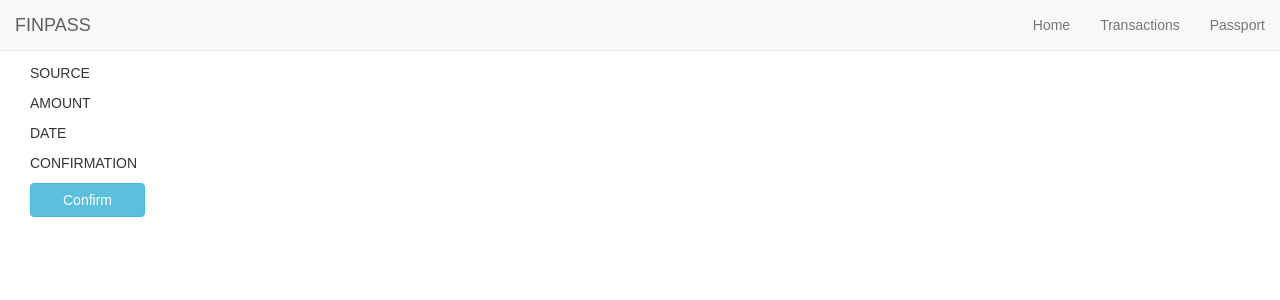
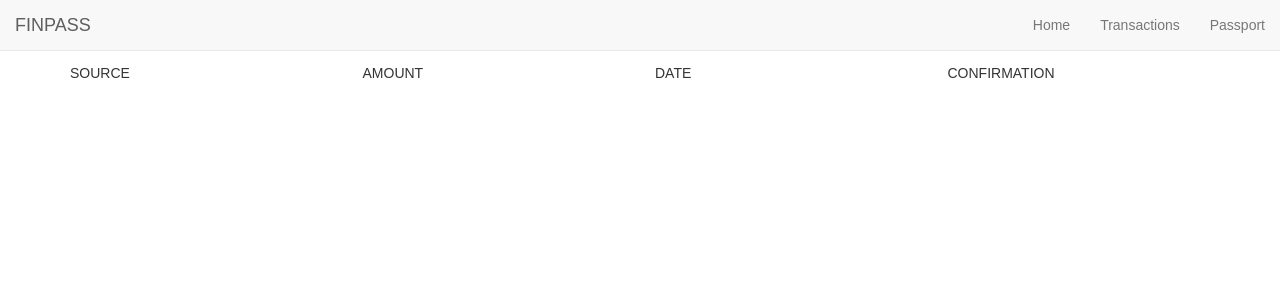
Before and after one commit to ypyang237/finpass_reghack, a React (Create React App) app: page /transactions in a window 1280 px wide. Shown: the top 300 px of the page. Built offline with nearby package versions, Linux system fonts and the light colour scheme.

Commit message:
transactions columns skeleton

```diff
--- a/src/components/transactions.js
+++ b/src/components/transactions.js
@@ -1,57 +1,40 @@
 import React, { Component } from 'react';
-import GlobalHeader from './globalHeader.js'
-
+import GlobalHeader from './globalHeader.js';
+import { Grid, Row, Col } from 'react-bootstrap';
 class Transactions extends Component {
 
   render() {
     return (
-     <div>
-      <GlobalHeader />
-      <div className="col-lg-3 col-md-4 col-sm-6">
-        <div className={`container-fluid`}>
+      <div>
+        <GlobalHeader />
+        <Grid>
+          <Row className="show-grid">
+            <Col sm={6} md={3} >
+              <p>SOURCE</p>
+            </Col>
 
-          <div>
-
-            <div className="row">
-              <div className="col-sm-12">
-                <p>SOURCE</p>
-              </div>
-            </div>
-
-            <div className="row">
-              <div className="col-sm-12">
-                <p>AMOUNT</p>
-              </div>
-            </div>
-
-            <div className="row">
-              <div className="col-sm-12">
-                <p>DATE</p>
-              </div>
-            </div>
+            <Col sm={6} md={3}>
+              <p>AMOUNT</p>
+            </Col>
 
 
-            <div className="row">
-              <div className="col-sm-12">
-                <p>CONFIRMATION</p>
-              </div>
-            </div>
+            <Col sm={6} md={3}>
+              <p>DATE</p>
+            </Col>
 
-          </div>
-
-          <div className="row">
-            <div className={`col-sm-6`}>
-              <a type="button" className="btn btn-info btn-block" href={'#'}>
-                Confirm
-              </a>
-            </div>
-          </div>
-
-        </div>
-      </div>
+            <Col sm={6} md={3}>
+              <p>CONFIRMATION</p>
+            </Col>
+          </Row>
+       </Grid>
     </div>
   )}
 }
 
 
 export default Transactions;
+
+
+// <a type="button" className="btn btn-info btn-block" href={'#'}>
+//   Confirm
+// </a>
```
